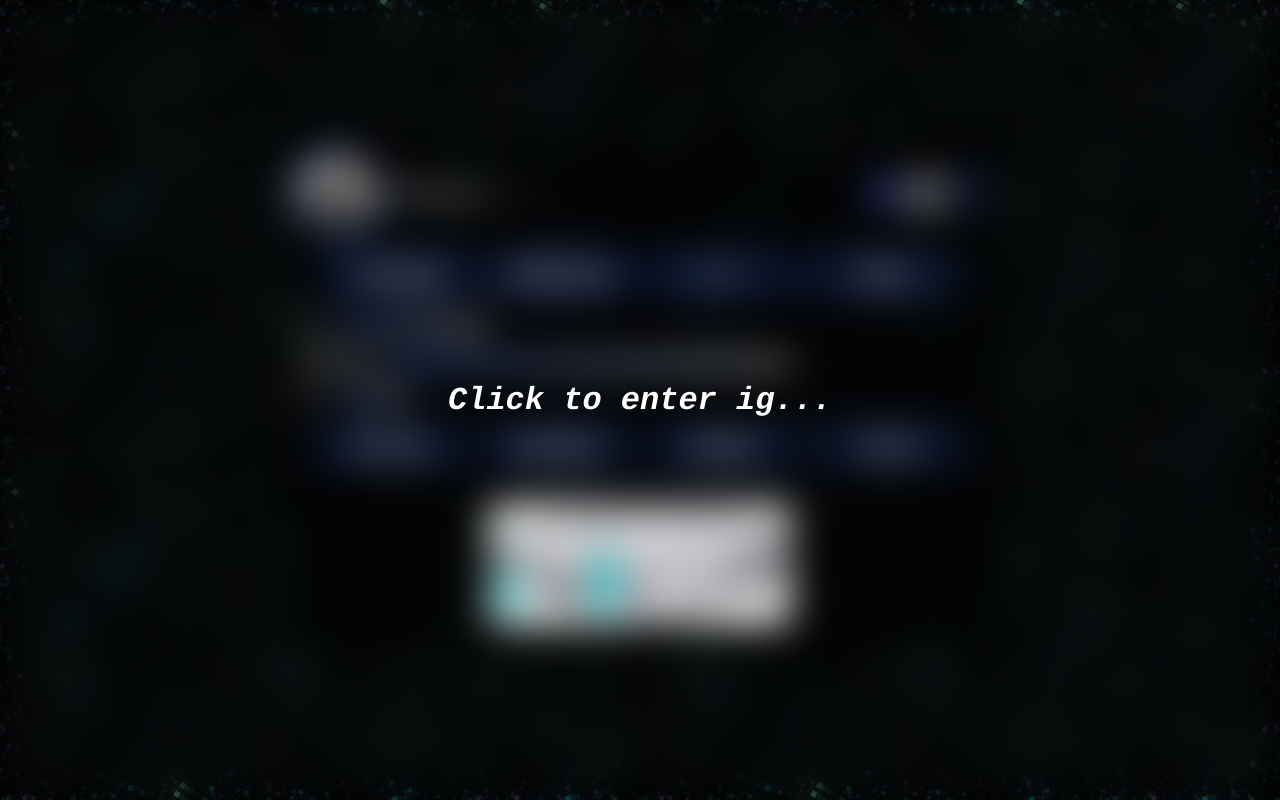
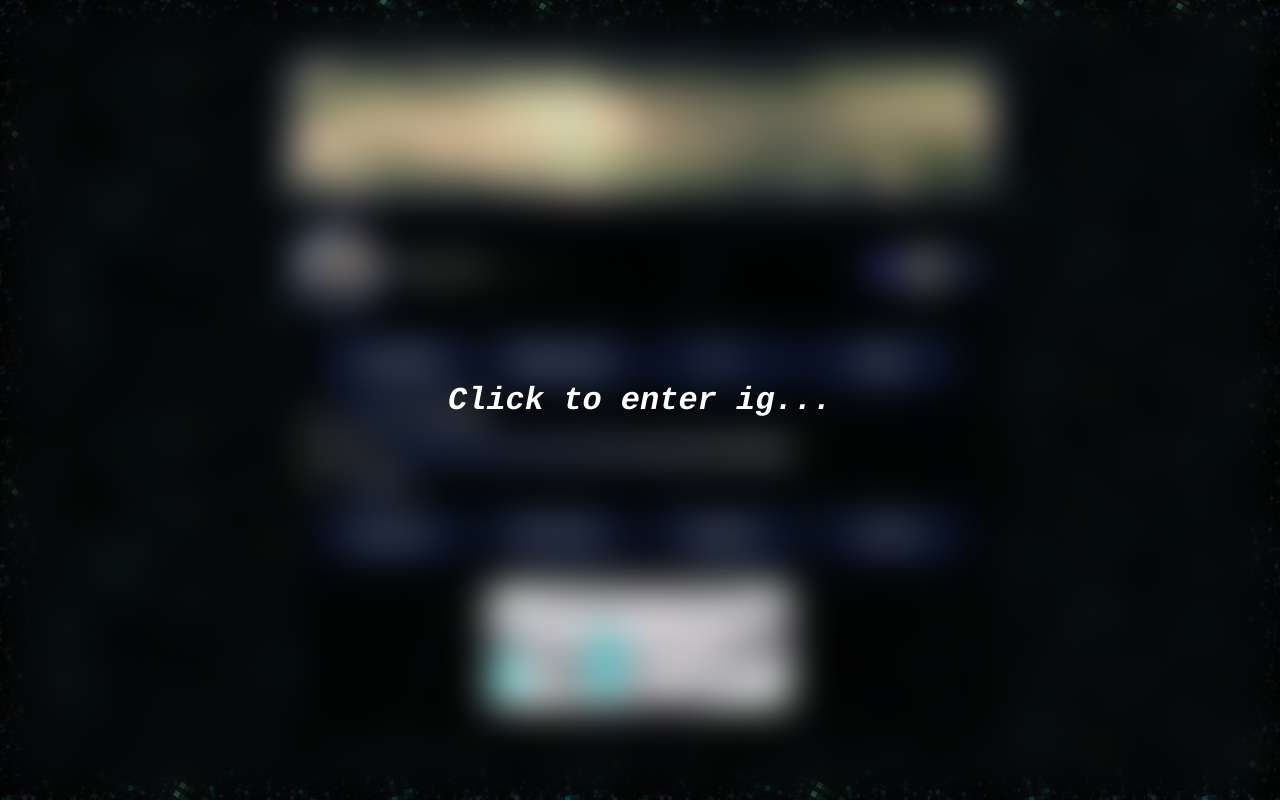
Before and after one commit to theholysaviour/portfolio, a plain HTML site: page index.html in a window 1280 px wide. Drawn offline with Linux system fonts and the light colour scheme; grey boxes are pictures that could not be loaded.

Commit message:
add a banner

```diff
--- a/index.html
+++ b/index.html
@@ -15,6 +15,7 @@
 
 
     <span id="board">
+      <img id="banner" src="img/ingodwetrust_note.webp">
         <div id="top">
             <div id="left">
                 <img src="/img/Jinx the black cat with big feet.jpg" alt="" id="pfp">
--- a/style.css
+++ b/style.css
@@ -24,7 +24,7 @@ body{
 #board{
     z-index: 1;
     background-color: #0000009a;
-    height: 500px;
+    height: 680px;
     width: 700px;
     border: 1px dashed #111111;
     display: flex;
@@ -35,9 +35,18 @@ body{
 #top{
     background-color: #ffffff00;
     width: 700px;
-    height: 90px;
+    height: 110px;
     display: flex;
     align-items: center;
+}
+
+#banner{
+  background-color: white;
+  height: 130px;
+  width: 700px;
+  border: 2px solid var(--accent-color);
+  border-radius: 7px;
+  box-shadow: 0px 0px 10px var(--accent-color);
 }
 
 #pfp{
```
Also changed, not shown: img/ingodwetrust_note.webp (added).
